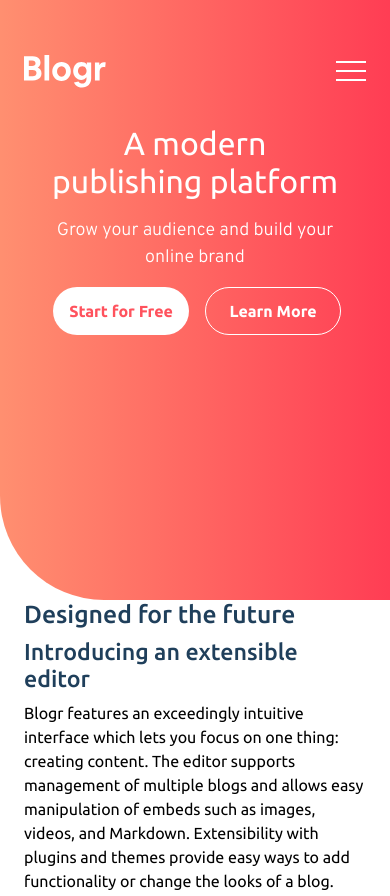
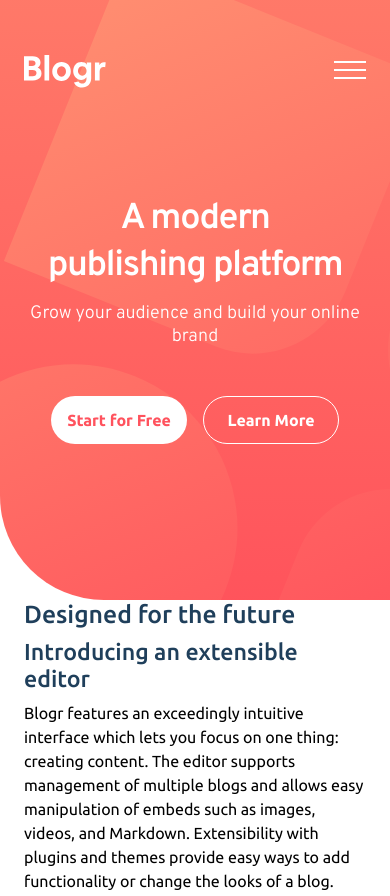
Before and after one commit to byronbyron/blogr-landing-page, a website: page index.html in a window 390 px wide. Shown: the top 896 px of the page. Drawn offline with Linux system fonts and the light colour scheme.

Commit message:
Add rest of hero styles on mobile

```diff
--- a/src/scss/components/_base.scss
+++ b/src/scss/components/_base.scss
@@ -3,6 +3,8 @@ body {
     font-size: 1rem;
     color: var(--body-copy);
     background-color: #fff;
+    -webkit-font-smoothing: antialiased;
+    -moz-osx-font-smoothing: grayscale;
 }
 
 h1, h2, h3 {
--- a/src/scss/components/_hamburger.scss
+++ b/src/scss/components/_hamburger.scss
@@ -17,7 +17,7 @@
 .hamburger-box {
     position: relative;
     display: inline-block;
-    width: 30px;
+    width: 32px;
     height: 21px;
 }
 
@@ -26,7 +26,7 @@
 .hamburger-inner::before {
     display: block;
     position: absolute;
-    width: 30px;
+    width: 32px;
     height: 2px;
     transition-timing-function: ease;
     transition-duration: .15s;
@@ -36,7 +36,7 @@
 
 .hamburger-inner::before {
     content: '';
-    top: 9px;
+    top: 8px;
     transition-timing-function: ease;
     transition-duration: .15s;
     transition-property: transform,opacity;
@@ -44,11 +44,11 @@
 
 .hamburger-inner::after {
     content: '';
-    top: 18px;
+    top: 16px;
 }
 
 [aria-expanded="true"] .hamburger-inner {
-    transform: translate3d(0,9px,0) rotate(45deg);
+    transform: translate3d(0,8px,0) rotate(45deg);
 }
 
 [aria-expanded="true"] .hamburger-inner::before {
@@ -57,7 +57,7 @@
 }
 
 [aria-expanded="true"] .hamburger-inner::after {
-    transform: translate3d(0,-18px,0) rotate(-90deg);
+    transform: translate3d(0,-16px,0) rotate(-90deg);
 }
 
 @media (min-width: 992px) {
--- a/src/scss/components/_hero.scss
+++ b/src/scss/components/_hero.scss
@@ -1,33 +1,41 @@
 .hero {
     min-height: 600px;
     padding-top: 124px;
-    background: linear-gradient(to right, $very-light-red, $light-red);
+    background: url("/images/bg-pattern-intro-mobile.svg"), linear-gradient(to bottom, hsl(13deg, 100%, 72%), hsl(353deg, 100%, 62%));
+    background-repeat: no-repeat;
+    background-position: -340px -240px, center;
+    background-size: 1324px 1323px;
     border-bottom-left-radius: 6.5rem;
     text-align: center;
 }
 
 .hero__body {
-    max-width: 300px;
-    margin-left: auto;
-    margin-right: auto;
+    padding-top: 4.5rem;
 }
 
 .hero__title {
-    font-size: 2rem;
-    font-weight: 400;
+    font-family: "Overpass", sans-serif;
+    font-size: 2.25rem;
+    font-weight: 600;
+    line-height: 1.3;
+    letter-spacing: -0.04em;
     color: $white;
-    margin-bottom: 1rem;
+    max-width: 300px;
+    margin: 0 auto 0.75rem;
 }
 
 .hero__text {
-    font-family: 'Overpass', sans-serif;
+    font-family: "Overpass", sans-serif;
     font-size: 1.125rem;
     font-weight: 300;
+    line-height: 1.3;
     color: $white;
+    margin-bottom: 3rem;
 }
 
 .hero__buttons {
     display: flex;
+    justify-content: center;
 }
 
 .hero__buttons a {
```
Also changed, not shown: css/app.css, 2 other files.
